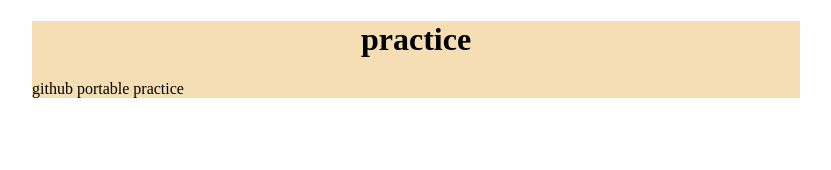
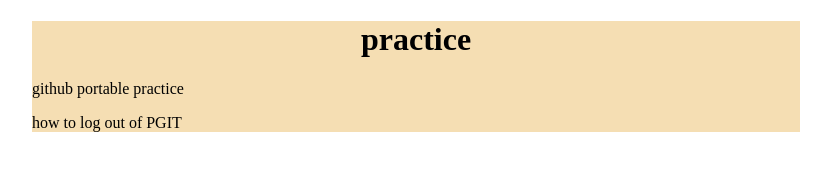
Before and after one commit to meryrein/meryrein, a plain HTML site: page index.html in a window 1280 px wide. Shown: the whole page, without its empty margins (224-1055 px from the left). Drawn offline with Linux system fonts and the light colour scheme.

Commit message:
how to log out

```diff
--- a/index.html
+++ b/index.html
@@ -8,6 +8,7 @@
 	<div class='container'>
 		<h1>practice</h1>
 		<p>github portable practice</p>
+		<p>how to log out of PGIT</p>
 	</div>
 </body>
 </html>
```
